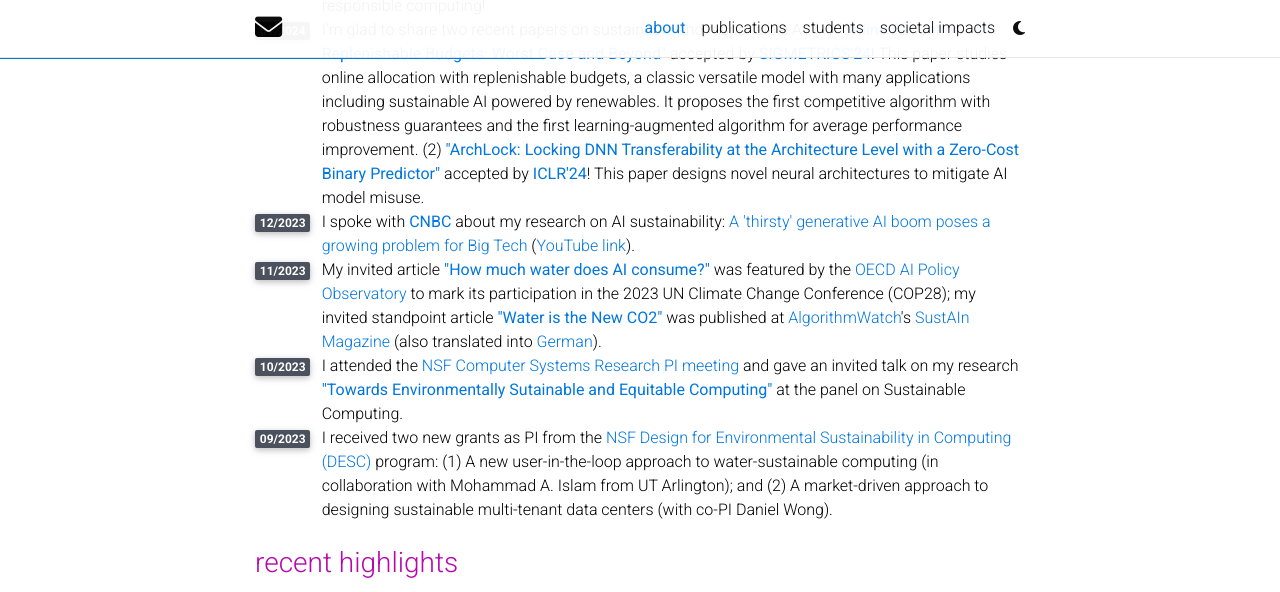
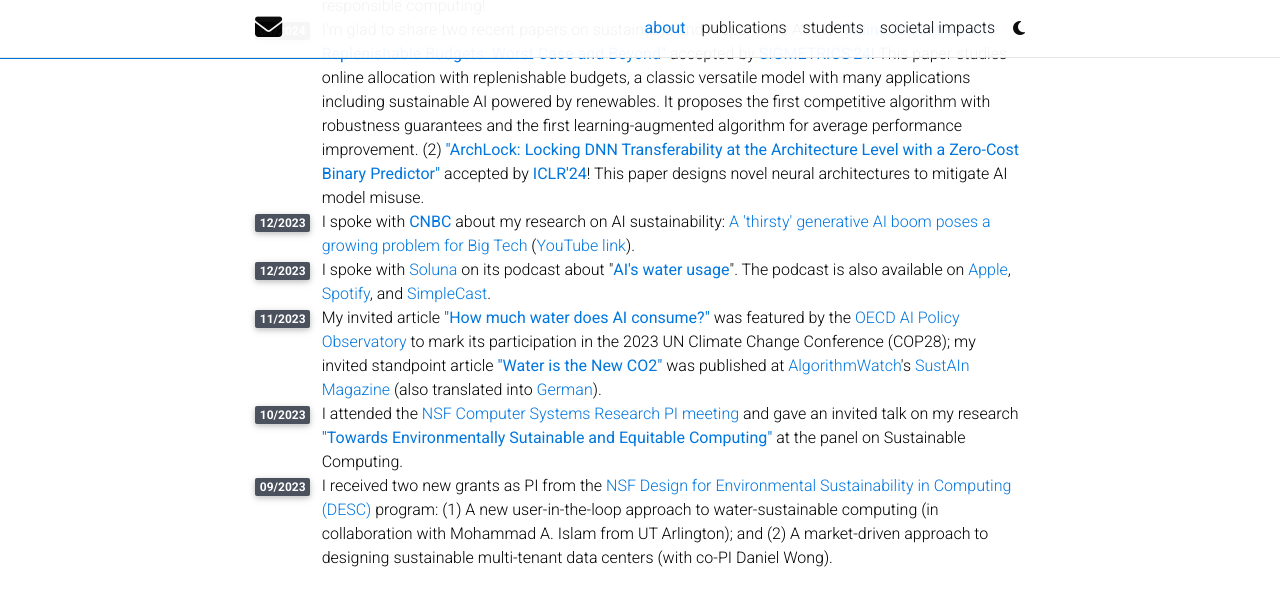
Before and after one commit to shaoleiren/shaoleiren.github.io, a Jekyll site: the page built from _pages/about.md, in a window 1280 px wide and 900 px high, scrolled down 1097 px, cut to the strip 0-592 px from the top of the window. Built offline with Jekyll 4.4.1, drawn with Linux system fonts in a browser that asks for light colours; full-size pictures stand in for the smaller copies a plugin makes; comment, search, counter and statistics services are not loaded; a style sheet for code colours, icons or effects is not loaded.

Commit message:
Update about.html

```diff
--- a/_layouts/about.html
+++ b/_layouts/about.html
@@ -141,6 +141,19 @@
               <div class="col-xs-11 cl-sm-11 col-md-11 mt-2 mt-md-0">
                I spoke with <b><a href="https://www.cnbc.com/video/2023/12/06/ai-and-big-tech-could-make-the-water-crisis-worse.html" target="_blank">CNBC</a></b> about my research on AI sustainability:
                 <a href="https://www.cnbc.com/2023/12/06/water-why-a-thirsty-generative-ai-boom-poses-a-problem-for-big-tech.html">A 'thirsty' generative AI boom poses a growing problem for Big Tech</a> (<a href="https://www.youtube.com/watch?v=SGHk3zE5xh4">YouTube link</a>).
+              </div>
+          </div>
+
+          <div class="row">
+              <div class="col-xs-1 cl-sm-1 col-md-1 text-center" style="width: 30px;">
+                <span class="badge font-weight-bold stylish-color text-uppercase align-middle" style="min-width: 30px;">
+                 12/2023
+                </span>
+              </div>
+              <div class="col-xs-11 cl-sm-11 col-md-11 mt-2 mt-md-0">
+               I spoke with <a href="https://www.solunacomputing.com/" target="_blank">Soluna</a> on its podcast about "<b><a href="https://www.solunacomputing.com/podcast/shaolei-ren/">AI's water usage</a></b>". The podcast is also available on
+               <a href="https://podcasts.apple.com/us/podcast/ais-water-usage-with-professor-shoalei-ren/id1613974525?i=1000642634922" target="_blank">Apple</a>, <a href="https://open.spotify.com/episode/7aazNvgcyNFglh4Y7NIryx" target="_blank">Spotify</a>, and
+               <a href="https://clean-integration.simplecast.com/episodes/shoalei-ren" target="_blank">SimpleCast</a>.
               </div>
           </div>
 
```
